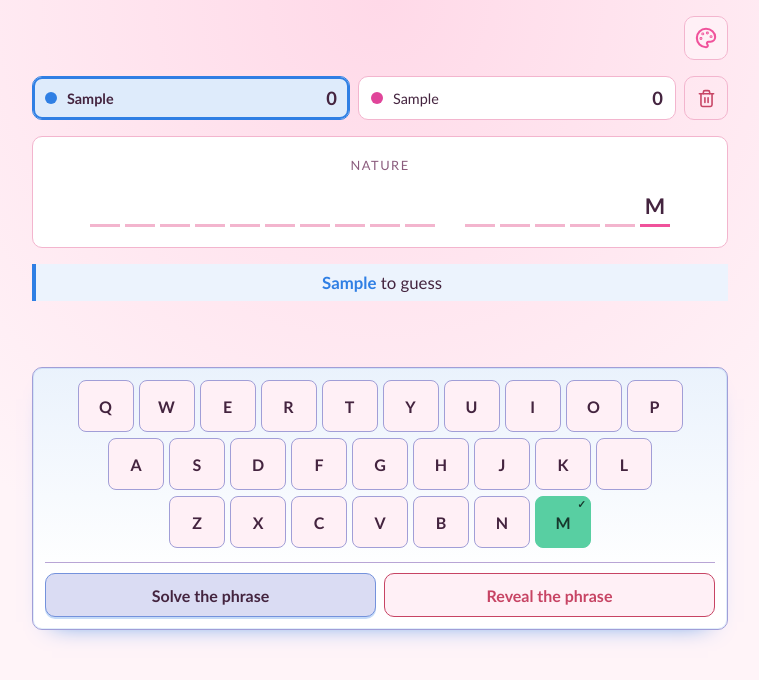
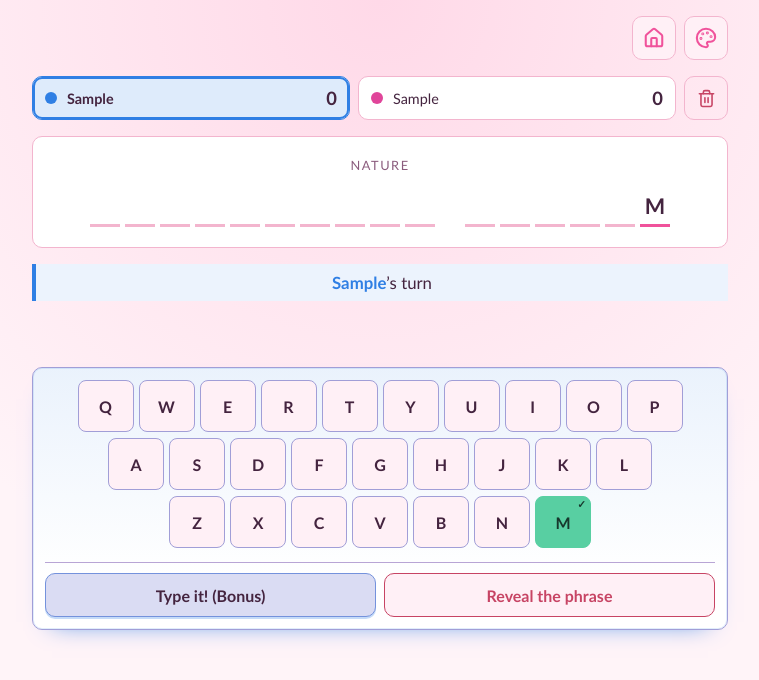
Before and after one commit to perry513/Spell-duel, a React (Vite) app: page / in a window 1280 px wide. Both pictures are taken after typing "Sample", "Sample" into the empty fields and a click on the button "Start game". Shown: the top 680 px of the page, without its empty margins (260-1019 px from the left). Built offline with nearby package versions, Linux system fonts and the light colour scheme.

Commit message:
Refactor game navigation and enhance UI elements for clarity

```diff
--- a/src/App.tsx
+++ b/src/App.tsx
@@ -154,7 +154,7 @@ const App = () => {
   const chooseTier = (tier: TierChoice) =>
     setPreferences(savePreferences({ tier }))
 
-  const playAgain = () => {
+  const goHome = () => {
     setSavedScores(mergePlayerScores(savedScores, state.players))
     dispatch({ type: 'reset' })
     setSolving(false)
@@ -194,7 +194,7 @@ const App = () => {
         } as CSSProperties
       }
     >
-      <ThemePicker onThemeChange={setTheme} theme={theme} />
+      <ThemePicker onHome={goHome} onThemeChange={setTheme} theme={theme} />
       <Scoreboard
         activePlayerIndex={state.activePlayerIndex}
         onClearScores={clearScores}
@@ -209,7 +209,7 @@ const App = () => {
             className="turn"
             aria-live="polite"
           >
-            <strong className="turn__name">{activePlayer.name}</strong> to guess
+            <strong className="turn__name">{activePlayer.name}</strong>&rsquo;s turn
           </p>
 
           <div className="outcome-row">
@@ -315,7 +315,7 @@ const App = () => {
       {state.phase === 'over' && (
         <GameOver
           canUndo={canUndo}
-          onPlayAgain={playAgain}
+          onPlayAgain={goHome}
           onUndo={undoMove}
           state={state}
         />
--- a/src/components/Keyboard.tsx
+++ b/src/components/Keyboard.tsx
@@ -79,7 +79,7 @@ export const Keyboard = ({
           onClick={onSolve}
           type="button"
         >
-          Solve the phrase
+          Type it! (Bonus)
         </button>
         <button
           className="btn btn--reveal"
--- a/src/components/ThemePicker.tsx
+++ b/src/components/ThemePicker.tsx
@@ -1,18 +1,30 @@
 import { useState } from 'react'
-import { Palette } from 'lucide-react'
+import { House, Palette } from 'lucide-react'
 import { THEME_OPTIONS, type ThemeId } from '../theme'
 
 type Props = {
+  onHome?: () => void
   onThemeChange: (theme: ThemeId) => void
   theme: ThemeId
 }
 
-export const ThemePicker = ({ onThemeChange, theme }: Props) => {
+export const ThemePicker = ({ onHome, onThemeChange, theme }: Props) => {
   const [themesOpen, setThemesOpen] = useState(false)
   const selectedTheme = THEME_OPTIONS.find((option) => option.id === theme)
 
   return (
     <div className="theme-picker">
+      {onHome && (
+        <button
+          aria-label="Return to setup"
+          className="btn theme-home"
+          onClick={onHome}
+          title="Return to setup"
+          type="button"
+        >
+          <House aria-hidden="true" size={22} strokeWidth={2.25} />
+        </button>
+      )}
       <button
         aria-controls="theme-picker-options"
         aria-expanded={themesOpen}
--- a/src/game/engine.ts
+++ b/src/game/engine.ts
@@ -211,7 +211,7 @@ export const attemptSolve = (state: GameState, guess: string): GameState => {
   const remaining = state.slots.filter(
     (slot) => slot.isLetter && !slot.revealed,
   ).length
-  const points = remaining + SOLVE_BONUS
+  const points = remaining + (remaining > 1 ? SOLVE_BONUS : 0)
 
   return remember(state, {
     ...state,
--- a/src/styles.css
+++ b/src/styles.css
@@ -342,9 +342,13 @@ body {
   position: fixed;
   top: 16px;
   right: max(16px, calc((100vw - 720px) / 2 + 12px));
+  display: flex;
+  align-items: flex-start;
+  gap: 8px;
   z-index: 20;
 }
 
+.theme-home,
 .theme-trigger {
   flex: 0 0 44px;
   display: grid;
@@ -354,6 +358,11 @@ body {
   padding: 0;
   color: var(--accent);
   background: var(--surface-2);
+}
+
+.theme-home:hover:not(:disabled) {
+  color: var(--accent-hover);
+  background: var(--surface-hover);
 }
 
 .theme-trigger:hover:not(:disabled) {
```
Also changed, not shown: 1 other file (tests, documents, lock files or other folders).
